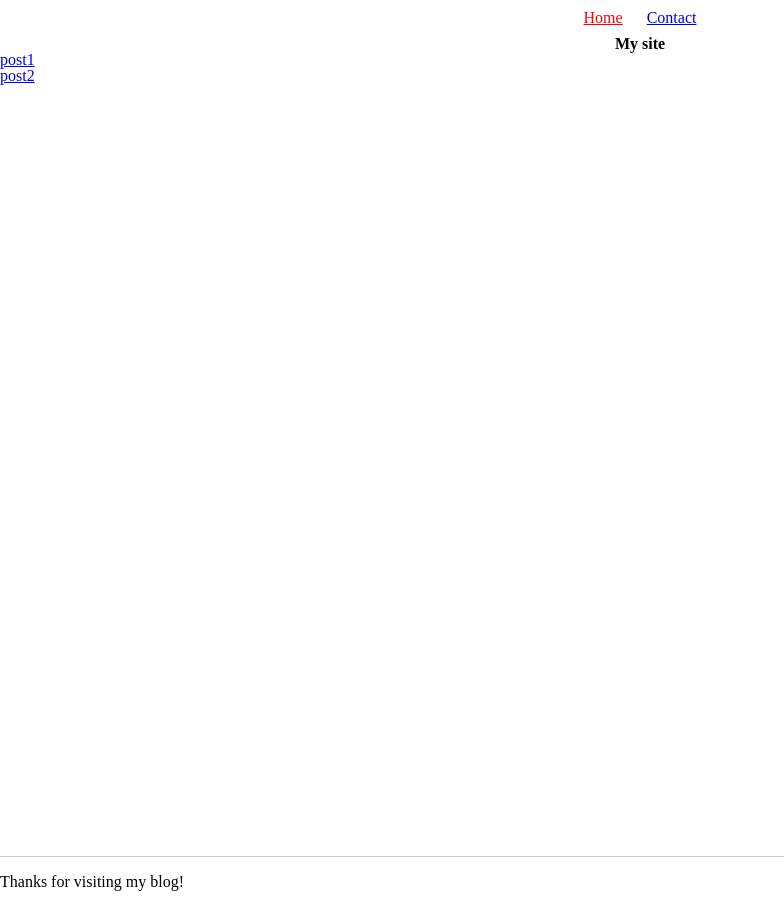
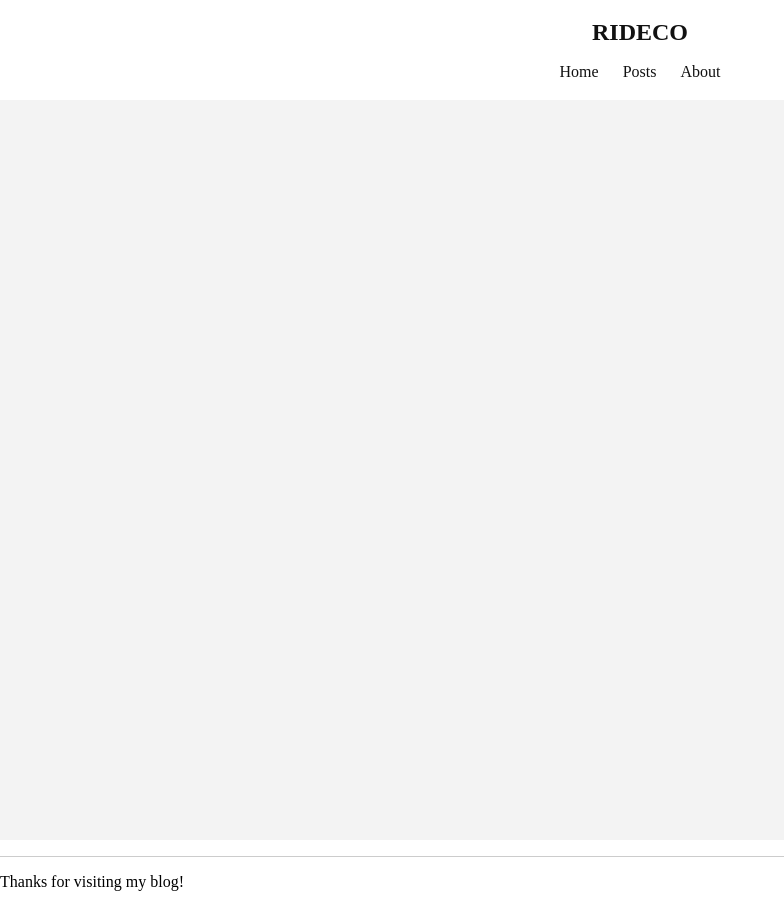
Before and after one commit to RiccardoDC/my_blog, a Jekyll site: the page built from index.html, in a window 1280 px wide. Shown: the whole page, without its empty margins (0-784 px from the left). Built offline with Jekyll 4.4.1, drawn with Linux system fonts in a browser that asks for light colours.

Commit message:
Modified the layout and added the posts page

```diff
--- a/_data/navigation.yml
+++ b/_data/navigation.yml
@@ -1,4 +1,6 @@
 - name: Home
   link: /
-- name: Contact
+- name: Posts
+  link: /posts.html
+- name: About
   link: /contact.html
--- a/_includes/navigation.html
+++ b/_includes/navigation.html
@@ -3,12 +3,7 @@
 
   {% for item in site.data.navigation %}
 
-
-
-      <a href="{{site.baseurl}}{{ item.link }}" {% if page.url == item.link %}class="current"{% endif %}>{{ item.name }}</a>
-
-
-
+      <a href="{{site.baseurl}}{{ item.link }}">{{ item.name }} </a>
 
   {% endfor %}
 
--- a/_layouts/default.html
+++ b/_layouts/default.html
@@ -5,21 +5,24 @@
   <head>
     <meta charset="utf-8">
     <title>{{ page.title }}</title>
+    <!-- <meta name="viewport" content="width=device-width, initial-scale=1.0"> -->
     <link rel="stylesheet" href="{{site.baseurl}}/assets/css/styles.css">
   </head>
 
 
   <body>
-    <div>
-        {% include navigation.html %}
+    <header>
+      <a href="{{site.baseurl}}/index.html" class="header-brand"> rideco </a>
+      {% include navigation.html %}
+    </header>
+    <main>
 
-        <header>
-          <h1 class="title"> My site  </h1>
-        </header>
+       {{ content }}
 
-        {{ content }}
+    </main>
 
-    </div>
+
+
 
 
   <footer class="footer">
--- a/_sass/main.scss
+++ b/_sass/main.scss
@@ -102,20 +102,65 @@ input, select {
 }
 
 
-// My code
+/* My code */
+
+* {
+  text-decoration: none; // This remove the underline from all the text
+}
+
+body {
+  background-color: #f3f3f3;
+}
+
+header {
+  background-color: #fff;
+  width: 100%;
+  height: 100px;
+}
+
+header .header-brand {
+  font-family: serif;
+  font-size: 24px;
+  font-weight: 900;
+  color: #111;
+  text-transform: uppercase;
+  display: block;
+  margin: 0 auto;
+  text-align: center;
+  padding: 20px 0px;
+
+  }
 
 
-.current {
-  color: red;
-}
+  nav {
+      position: relative;
+      text-align: center;
+  }
 
-.masthead {
-  box-sizing: border-box;
-  display: block;
-  float: none;
-  line-height: 24px
+  nav a {
 
-}
+    font-family: serif;
+    font-size: 16px;
+    color: #111;
+    padding: 10px;
+  }
+
+
+
+  // nav {
+  //     position: relative;
+  //     text-align: center;
+  // }
+  //
+  //
+  // nav a{
+  //
+  //
+  //     display: inline-block;
+  //     padding: 10px;
+  // }
+
+
 
 .background{
     position: relative;
@@ -139,33 +184,9 @@ input, select {
 }
 
 
-ul {
-  position: relative;
-}
-
-nav{
-    position: relative;
-    text-align: center;
-}
 
 
-nav a{
-    display: inline-block;
-    padding: 10px;
-}
 
-
-.center {
-  display: block;
-  margin-left: auto;
-  margin-right: auto;
-  width: 20%;
-}
-
-.title {
-  position: relative;
-  text-align: center;
-}
 
 .footer {
   position: fixed;
@@ -174,10 +195,3 @@ nav a{
   height: 60px;   /* Height of the footer */
   background: white;
 }
-
-video.center {
-  display: block;
-  width: auto;
-  margin: 0 auto;
-
-}
--- a/index.html
+++ b/index.html
@@ -2,4 +2,4 @@
 layout: default
 title: my home page
 ---
-{% include post_list.html %}
+<!-- {% include post_list.html %} -->
--- /dev/null
+++ b/posts.html
@@ -0,0 +1,6 @@
+---
+layout: default
+title: posts
+---
+
+{% include post_list.html %}
```
